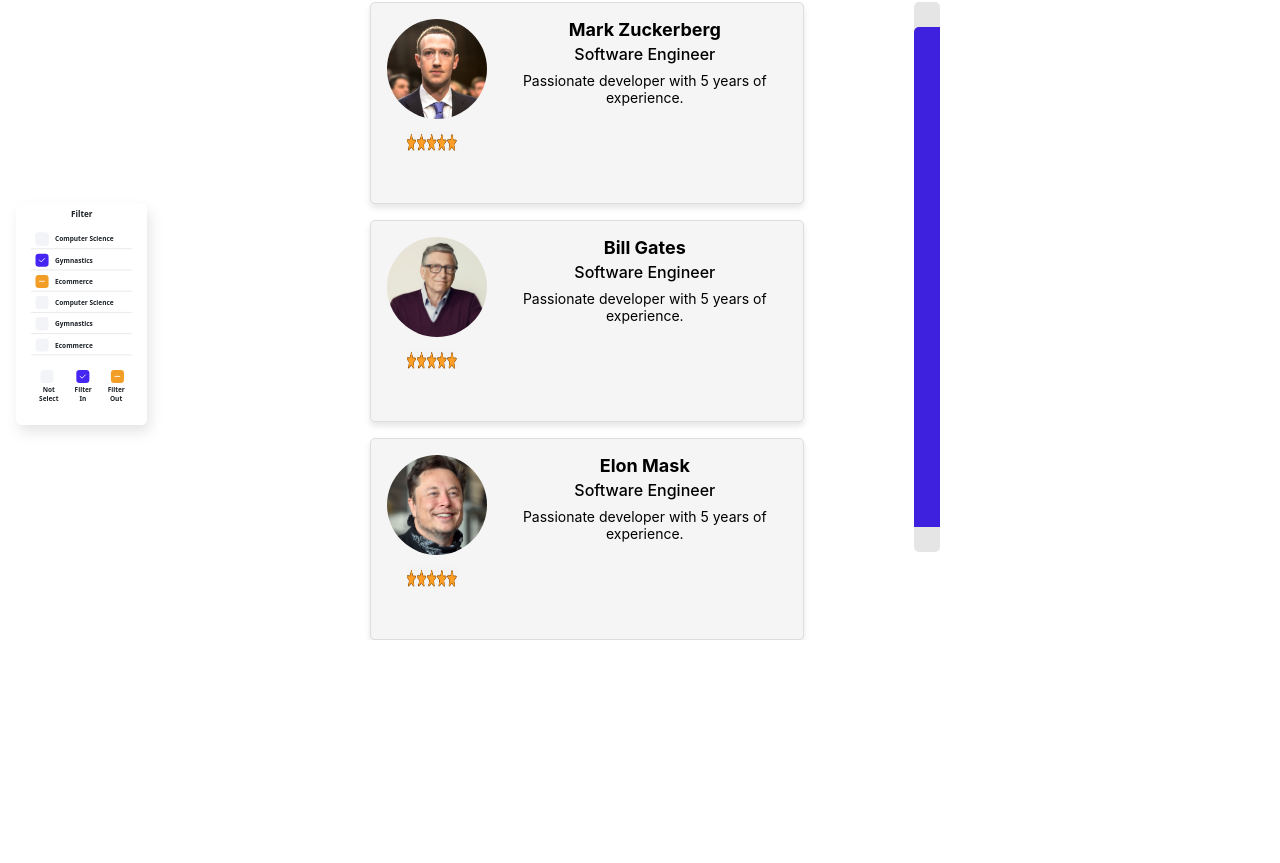
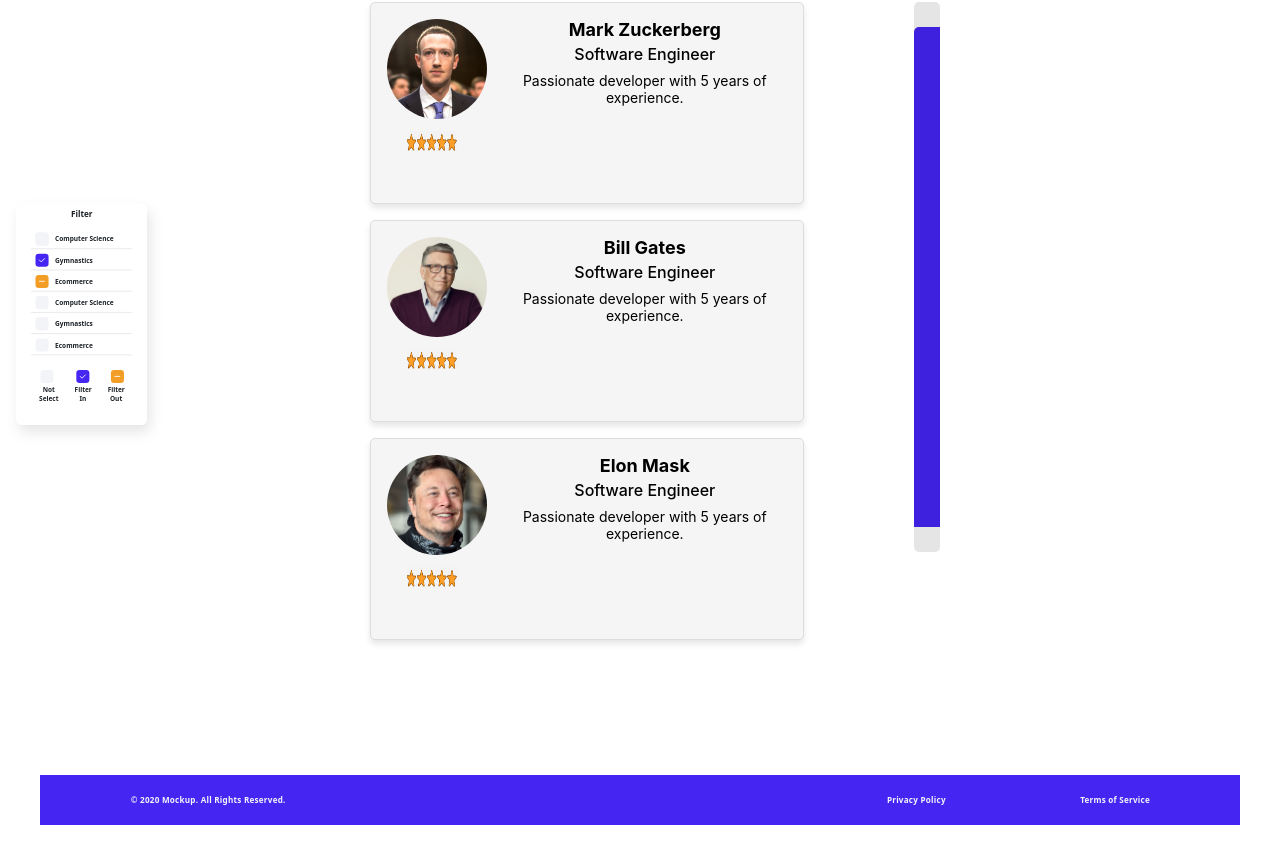
Before and after one commit to duynguyen2001/CS422finaldesign, a React (Create React App) app in the folder cs422-final-project/: page / in a window 1280 px wide. Shown: the part 330-1193 px from the top of the page. Before the commit the page ends 970 px from the top, so only its background shows below. Built offline with nearby package versions, Linux system fonts and the light colour scheme.

Commit message:
footer
add the footer too the page

```diff
--- /dev/null
+++ b/cs422-final-project/src/components/FooterComponent.jsx
@@ -0,0 +1,62 @@
+import React from "react";
+
+const FooterStrip = () => (
+  <svg width="1200" height="80" viewBox="0 0 1920 80">
+    <g id="Group_41" data-name="Group 41" transform="translate(0 -1023)">
+      <g id="Footer_Strip" data-name="Footer Strip" transform="translate(1656 -2125)">
+        <rect
+          id="Background_STYLE:STYLE2_"
+          data-name="Background [STYLE:STYLE2]"
+          width="1920"
+          height="80"
+          transform="translate(-1656 3148)"
+          fill="#4525f2"
+        />
+        <text
+          id="Terms_of_Service_STYLE:STYLE2_TAG:UI_S_"
+          data-name="Terms of Service [STYLE:STYLE2][TAG:UI_S]"
+          transform="translate(64 3193)"
+          fill="#f2f4f8"
+          fontSize="13"
+          fontFamily="NotoSans-Bold, Noto Sans"
+          fontWeight="700"
+          letterSpacing="0.03em"
+        >
+          <tspan x="-55.796" y="0">
+            Terms of Service
+          </tspan>
+        </text>
+        <text
+          id="Privacy_Policy_STYLE:STYLE2_TAG:UI_S_"
+          data-name="Privacy Policy [STYLE:STYLE2][TAG:UI_S]"
+          transform="translate(-254 3193)"
+          fill="#f2f4f8"
+          fontSize="13"
+          fontFamily="NotoSans-Bold, Noto Sans"
+          fontWeight="700"
+          letterSpacing="0.03em"
+        >
+          <tspan x="-47.014" y="0">
+            Privacy Policy
+          </tspan>
+        </text>
+        <text
+          id="Copyright_STYLE:STYLE2_TAG:UI_S_"
+          data-name="Copyright [STYLE:STYLE2][TAG:UI_S]"
+          transform="translate(-1385 3193)"
+          fill="#f2f4f8"
+          fontSize="13"
+          fontFamily="NotoSans-Bold, Noto Sans"
+          fontWeight="700"
+          letterSpacing="0.03em"
+        >
+          <tspan x="-125.827" y="0" xmlSpace="preserve">
+            © 2020 Mockup. All Rights Reserved.
+          </tspan>
+        </text>
+      </g>
+    </g>
+  </svg>
+);
+
+export default FooterStrip;
--- a/cs422-final-project/src/components/SearchPage.css
+++ b/cs422-final-project/src/components/SearchPage.css
@@ -58,3 +58,10 @@
   align-items: center;
   margin-right: 340px;
 }
+
+.footer-strip {
+  font-size: 12px;
+
+  padding: 20px 0;
+  margin-top: 100px;
+}
--- a/cs422-final-project/src/components/SearchPage.jsx
+++ b/cs422-final-project/src/components/SearchPage.jsx
@@ -1,7 +1,7 @@
 import React from 'react';
 import Header from './Header';
 import HeaderComponent from './HeaderComponent';
-
+import FooterStrip from './FooterComponent';
 import TinnCannLogo from './TinnCannLogo';
 import SearchBarComponent from './SearchBarComponent.jsx';
 import FilterComponent from './FilterComponent';
@@ -58,7 +58,11 @@
             <ScrollableScrollBar activeWidth={50} height={500} />
           </div>
       </div>
+      <div className="footer-strip">
+        <FooterStrip />
+      </div>
     </div>
+
   );
 }
 
```
